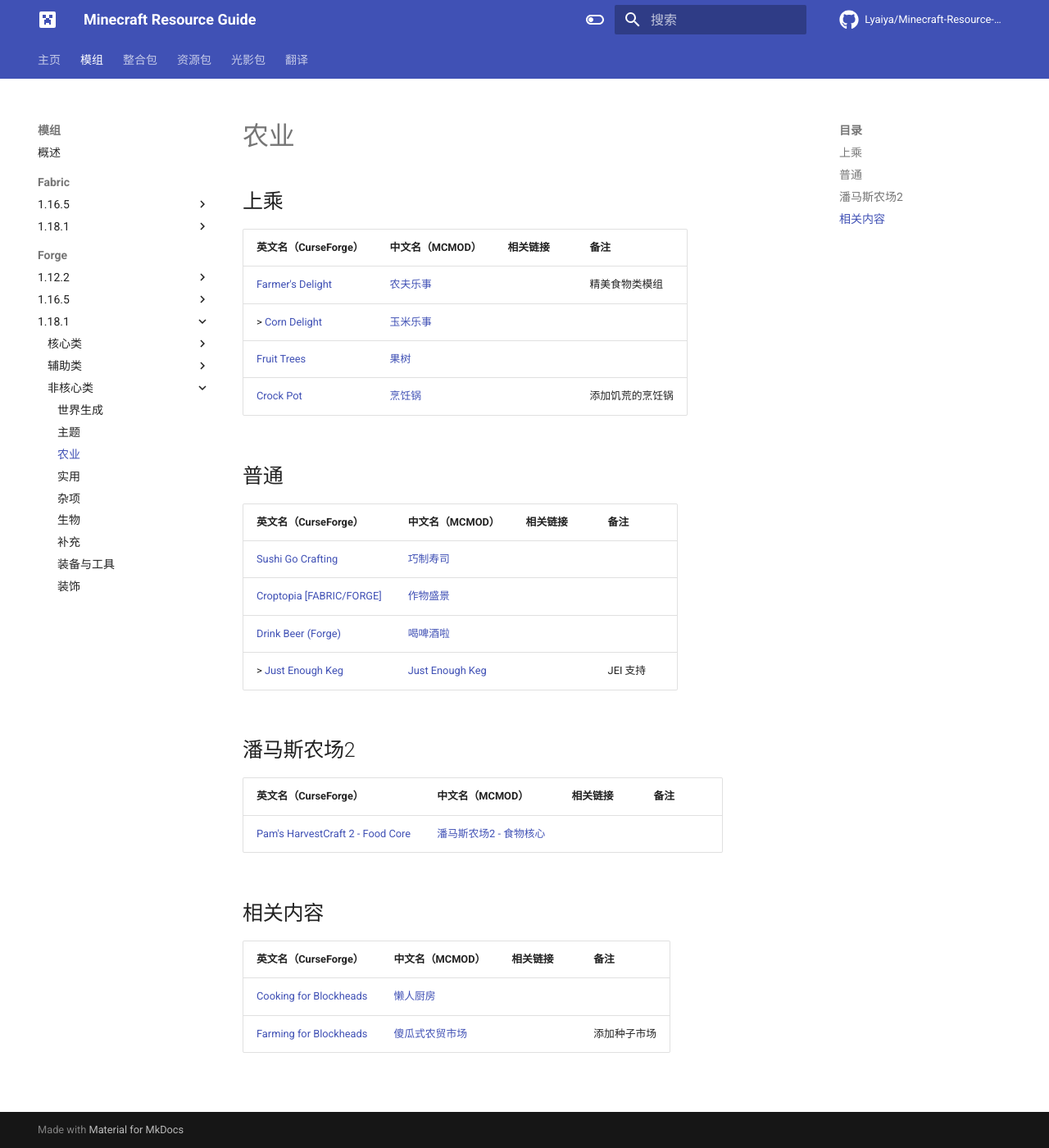
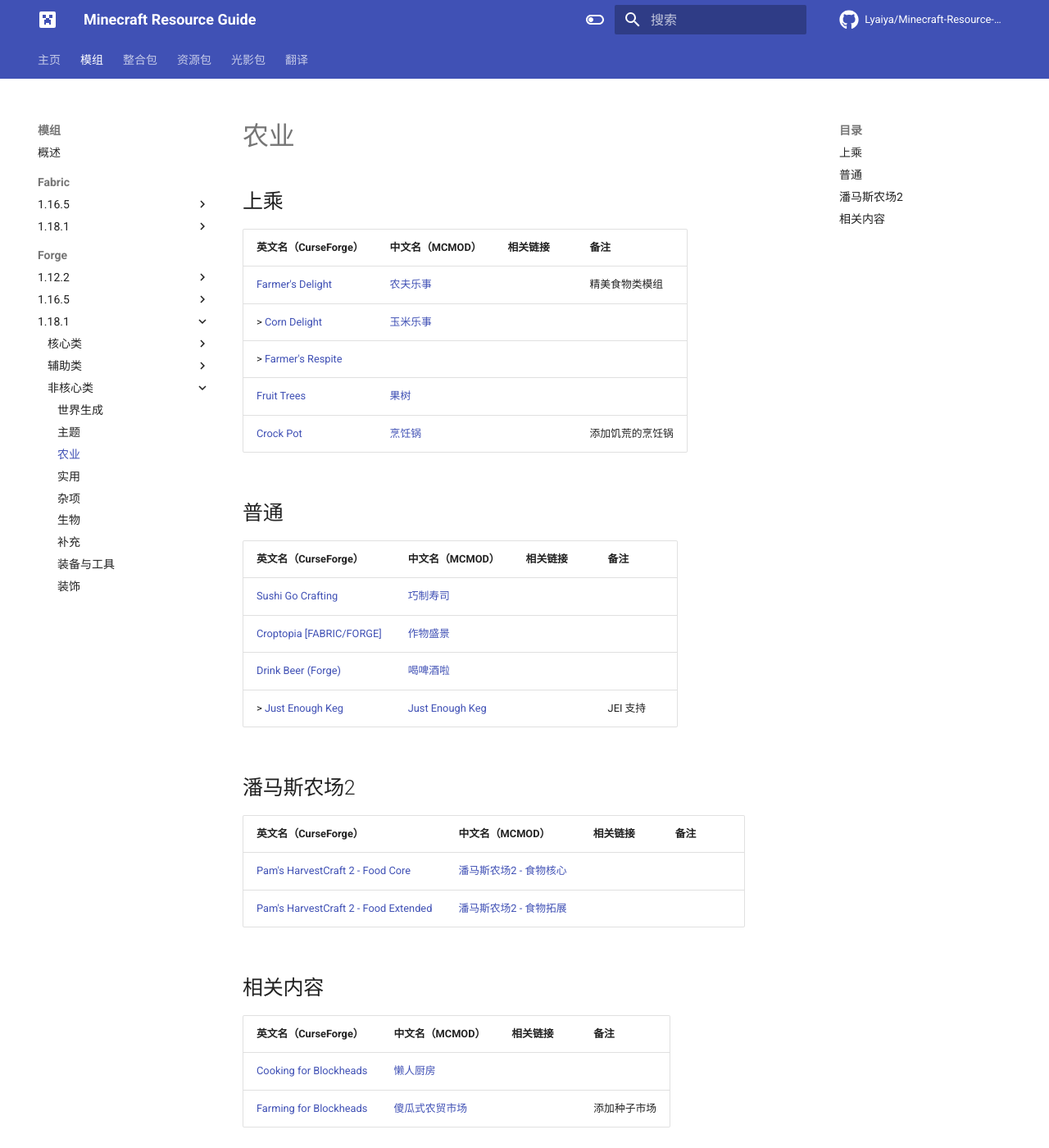
Before and after one commit to Lyaiya/Minecraft-Resource-Guide, an MkDocs documentation site: the page built from docs/模组/forge/1.18.1/非核心类/农业.md, in a window 1280 px wide and 1400 px high. Shown: the whole window at 82% size. Built offline with MkDocs 1.6.1 and Material for MkDocs 9.7.7, drawn with Linux system fonts in a browser that asks for light colours; comment, search, counter and statistics services are not loaded.

Commit message:
Add
Farmer's Respite

```diff
--- a/docs/模组/forge/1.18.1/非核心类/农业.md
+++ b/docs/模组/forge/1.18.1/非核心类/农业.md
@@ -6,6 +6,7 @@
 | -------------------------------------------------------------------------------- | ------------------------------------------------ | -------- | ---------------- |
 | [Farmer's Delight](https://www.curseforge.com/minecraft/mc-mods/farmers-delight) | [农夫乐事](https://www.mcmod.cn/class/2820.html) |          | 精美食物类模组   |
 | > [Corn Delight](https://www.curseforge.com/minecraft/mc-mods/corn-delight)      | [玉米乐事](https://www.mcmod.cn/class/5646.html) |          |                  |
+| > [Farmer's Respite](https://www.curseforge.com/minecraft/mc-mods/farmers-respite)                         |                                                                  |          |                  |
 | [Fruit Trees](https://www.curseforge.com/minecraft/mc-mods/fruit-trees)          | [果树](https://www.mcmod.cn/class/2416.html)     |          |                  |
 | [Crock Pot](https://www.curseforge.com/minecraft/mc-mods/crock-pot)              | [烹饪锅](https://www.mcmod.cn/class/3017.html)   |          | 添加饥荒的烹饪锅 |
 
@@ -20,9 +21,10 @@
 
 ## 潘马斯农场2
 
-| 英文名（CurseForge）                                                                                           | 中文名（MCMOD）                                                | 相关链接 | 备注 |
-| -------------------------------------------------------------------------------------------------------------- | -------------------------------------------------------------- | -------- | ---- |
-| [Pam's HarvestCraft 2 - Food Core](https://www.curseforge.com/minecraft/mc-mods/pams-harvestcraft-2-food-core) | [潘马斯农场2 - 食物核心](https://www.mcmod.cn/class/3249.html) |          |      |
+| 英文名（CurseForge）                                                                                                   | 中文名（MCMOD）                                                | 相关链接 | 备注 |
+| ---------------------------------------------------------------------------------------------------------------------- | -------------------------------------------------------------- | -------- | ---- |
+| [Pam's HarvestCraft 2 - Food Core](https://www.curseforge.com/minecraft/mc-mods/pams-harvestcraft-2-food-core)         | [潘马斯农场2 - 食物核心](https://www.mcmod.cn/class/3249.html) |          |      |
+| [Pam's HarvestCraft 2 - Food Extended](https://www.curseforge.com/minecraft/mc-mods/pams-harvestcraft-2-food-extended) | [潘马斯农场2 - 食物拓展](https://www.mcmod.cn/class/2930.html) |          |      |
 
 ## 相关内容
 
```
Also changed, not shown: docs/模组/forge/1.16.5/非核心类/农业.md (+1 -0 lines), docs/模组/forge/1.18.1/辅助类/自定义修改.md (+1 -0 lines).
